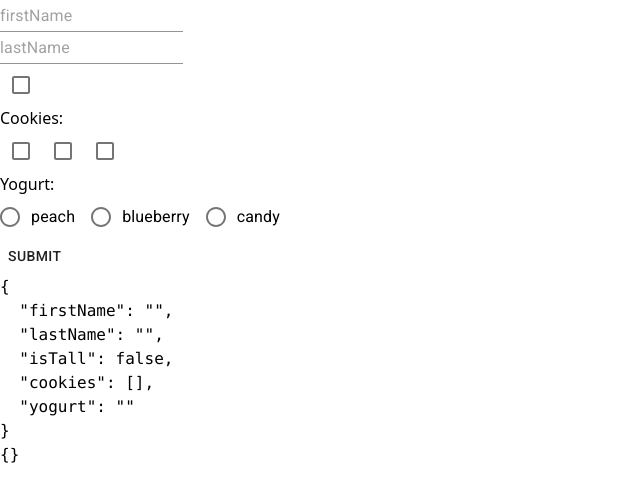
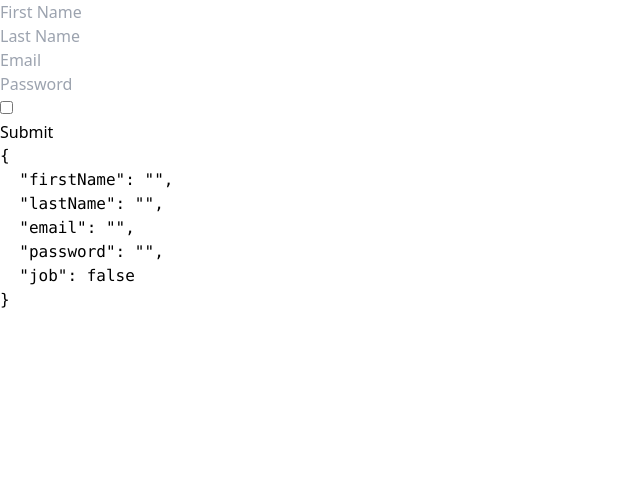
Before and after one commit to Pavanarathod/react-js-playground, a React (Create React App) app: page / in a window 1280 px wide. Shown: the top 502 px of the page, without its empty margins (0-640 px from the left). Built offline with nearby package versions, Linux system fonts and the light colour scheme.

Commit message:
Building formik reusable component

```diff
--- a/src/App.js
+++ b/src/App.js
@@ -1,118 +1,19 @@
-import { Formik, Field, Form, useField } from "formik";
-import {
-  Button,
-  TextField,
-  Checkbox,
-  Radio,
-  FormControlLabel,
-} from "@material-ui/core";
-
-import * as yup from "yup";
-
-const MyRadio = ({ label, ...props }) => {
-  const [field] = useField(props);
-  return <FormControlLabel {...field} control={<Radio />} label={label} />;
-};
-
-const MyTextField = ({ placeholder, ...props }) => {
-  const [field, meta] = useField(props);
-  const errorText = meta.error && meta.touched ? meta.error : "";
-  return (
-    <TextField
-      placeholder={placeholder}
-      {...field}
-      helperText={errorText}
-      error={!!errorText}
-    />
-  );
-};
-
-const validateSchema = yup.object({
-  firstName: yup.string().required().max(10),
-});
+import { BrowserRouter, Switch, Route } from "react-router-dom";
+import About from "./pages/About";
+import FinalPage from "./pages/FinalPage";
+import Homepage from "./pages/Homepage";
+import Register from "./pages/Register";
 
 const App = () => {
-  const initialValues = {
-    firstName: "",
-    lastName: "",
-    isTall: false,
-    cookies: [],
-    yogurt: "",
-  };
-
-  const onSubmit = (data) => {
-    console.log(data);
-  };
   return (
-    <div>
-      <Formik
-        initialValues={initialValues}
-        onSubmit={(data) => onSubmit(data)}
-        validationSchema={validateSchema}
-
-        // validate={(values) => {
-        //   const errors = {};
-
-        //   if (values.firstName.includes("bob")) {
-        //     errors.firstName = "No bob";
-        //   }
-        //   return errors;
-        // }}
-      >
-        {({ values, errors }) => (
-          <Form>
-            <MyTextField
-              placeholder="firstName"
-              name="firstName"
-              type="input"
-              as={TextField}
-            />
-            <div>
-              <Field
-                placeholder="lastName"
-                name="lastName"
-                type="input"
-                as={TextField}
-              />
-            </div>
-            <Field type="checkbox" as={Checkbox} name="isTall" />
-            <div>Cookies:</div>
-            <Field
-              type="checkbox"
-              as={Checkbox}
-              value="suger bites"
-              name="cookies"
-            />
-            <Field
-              type="checkbox"
-              as={Checkbox}
-              value="Chacko punch"
-              name="cookies"
-            />
-            <Field
-              type="checkbox"
-              as={Checkbox}
-              value="Parle g"
-              name="cookies"
-            />
-            <div>Yogurt:</div>
-            <MyRadio type="radio" name="yogurt" value="peach" label="peach" />
-            <MyRadio
-              type="radio"
-              name="yogurt"
-              value="blueberry"
-              label="blueberry"
-            />
-            <MyRadio type="radio" name="yogurt" value="candy" label="candy" />
-            <div>
-              <Button type="submit">submit</Button>
-            </div>
-            <pre>{JSON.stringify(values, null, 2)}</pre>
-            <pre>{JSON.stringify(errors, null, 2)}</pre>
-          </Form>
-        )}
-      </Formik>
-    </div>
+    <BrowserRouter>
+      <Switch>
+        <Route path="/register" component={Register} />
+        <Route path="/final" component={FinalPage} />
+        <Route path="/about" component={About} />
+        <Route path="/" exact component={Homepage} />
+      </Switch>
+    </BrowserRouter>
   );
 };
 
--- /dev/null
+++ b/src/components/CommonForm.js
@@ -0,0 +1,71 @@
+import { Formik, Field } from "formik";
+import { useHistory } from "react-router-dom";
+
+const CommonForm = ({ initialValues, fields }) => {
+  const history = useHistory();
+
+  const showValues = (data) => {
+    console.log(data);
+    history.push("/about");
+  };
+
+  return (
+    <Formik initialValues={initialValues} onSubmit={(data) => showValues(data)}>
+      {({
+        values,
+        errors,
+        touched,
+        handleChange,
+        handleBlur,
+        handleSubmit,
+        isSubmitting,
+      }) => (
+        <form onSubmit={handleSubmit}>
+          {fields.map((field) => (
+            <div key={field.id}>
+              {field.type === "text" && (
+                <input
+                  type={field.type}
+                  name={field.name}
+                  value={values[field.name]}
+                  placeholder={field.placeholder}
+                  onChange={handleChange}
+                />
+              )}
+              {field.type === "email" && (
+                <input
+                  type={field.type}
+                  name={field.name}
+                  value={values[field.name]}
+                  placeholder={field.placeholder}
+                  onChange={handleChange}
+                />
+              )}
+              {field.type === "password" && (
+                <input
+                  type={field.type}
+                  name={field.type}
+                  value={values[field.name]}
+                  placeholder={field.placeholder}
+                  onChange={handleChange}
+                />
+              )}
+              {field.type === "checkbox" && (
+                <input
+                  type={field.type}
+                  name={field.type}
+                  value={values[field.name]}
+                  onChange={handleChange}
+                />
+              )}
+            </div>
+          ))}
+          <button type="submit">Submit</button>
+          <pre>{JSON.stringify(values, null, 2)}</pre>
+        </form>
+      )}
+    </Formik>
+  );
+};
+
+export default CommonForm;
--- /dev/null
+++ b/src/pages/About.jsx
@@ -0,0 +1,9 @@
+const About = () => {
+  return (
+    <div>
+      <h1>About page</h1>
+    </div>
+  );
+};
+
+export default About;
--- /dev/null
+++ b/src/pages/FinalPage.jsx
@@ -0,0 +1,9 @@
+const FinalPage = () => {
+  return (
+    <div>
+      <h1>finalpage..</h1>
+    </div>
+  );
+};
+
+export default FinalPage;
--- a/src/pages/Homepage.js
+++ /dev/null
@@ -1,11 +0,0 @@
-import Header from "../components/Header";
-
-const Homepage = () => {
-  return (
-    <div>
-      <h1>Homepage..</h1>
-    </div>
-  );
-};
-
-export default Homepage;
--- /dev/null
+++ b/src/pages/Homepage.jsx
@@ -0,0 +1,51 @@
+import CommonForm from "../components/CommonForm";
+
+const Homepage = () => {
+  const initialValues = {
+    firstName: "",
+    lastName: "",
+    email: "",
+    password: "",
+    job: false,
+  };
+
+  const registerFields = [
+    {
+      id: 1,
+      type: "text",
+      name: "firstName",
+      placeholder: "First Name",
+    },
+    {
+      id: 2,
+      type: "text",
+      name: "lastName",
+      placeholder: "Last Name",
+    },
+    {
+      id: 3,
+      type: "email",
+      name: "email",
+      placeholder: "Email",
+    },
+    {
+      id: 4,
+      type: "password",
+      name: "password",
+      placeholder: "Password",
+    },
+    {
+      id: 5,
+      type: "checkbox",
+      name: "job",
+    },
+  ];
+
+  return (
+    <div>
+      <CommonForm initialValues={initialValues} fields={registerFields} />
+    </div>
+  );
+};
+
+export default Homepage;
--- a/src/pages/Loginpage.js
+++ /dev/null
@@ -1,29 +0,0 @@
-import React from "react";
-import { useDispatch } from "react-redux";
-import { useHistory, useLocation } from "react-router";
-import { authActions } from "../features/authSlice";
-
-const Loginpage = () => {
-  const dispatch = useDispatch();
-  const history = useHistory();
-  const location = useLocation();
-
-  let { from } = location.state || { from: { pathname: "/" } };
-
-  const login = () => {
-    dispatch(authActions.login(true));
-
-    history.replace(from);
-  };
-
-  return (
-    <div>
-      <h1>Please login to the application</h1>
-      <button className="px-5 py-2 bg-blue-500 text-white" onClick={login}>
-        Sign-in
-      </button>
-    </div>
-  );
-};
-
-export default Loginpage;
--- a/src/pages/Privatepage.js
+++ /dev/null
@@ -1,5 +0,0 @@
-const Privatepage = () => {
-  return <div>This is Private page.</div>;
-};
-
-export default Privatepage;
--- a/src/pages/Publicpage.js
+++ /dev/null
@@ -1,9 +0,0 @@
-const Publicpage = () => {
-  return (
-    <div>
-      <h1>this is public page..</h1>
-    </div>
-  );
-};
-
-export default Publicpage;
--- /dev/null
+++ b/src/pages/Register.jsx
@@ -0,0 +1,9 @@
+const Register = () => {
+  return (
+    <div>
+      <h1>Register</h1>
+    </div>
+  );
+};
+
+export default Register;
```
